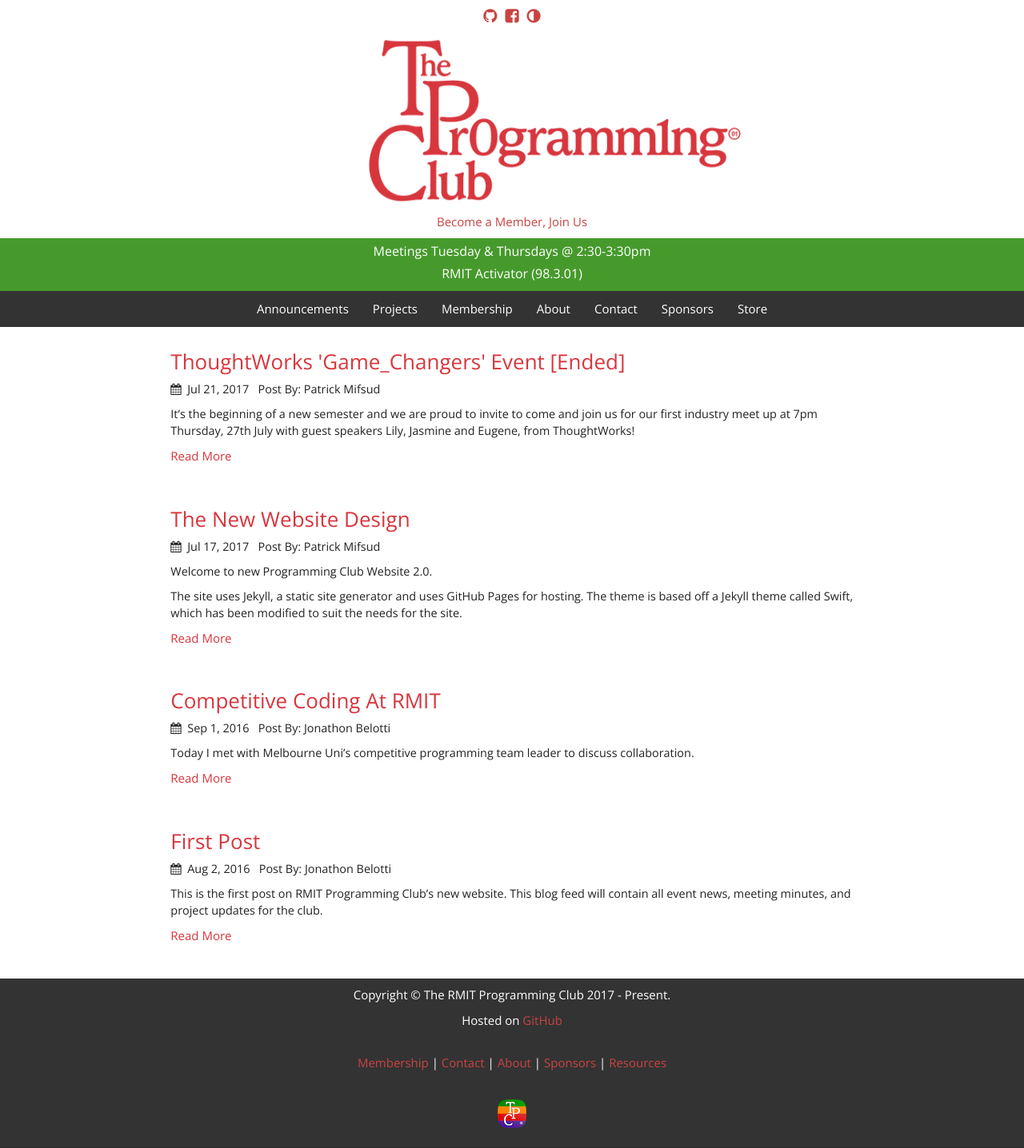
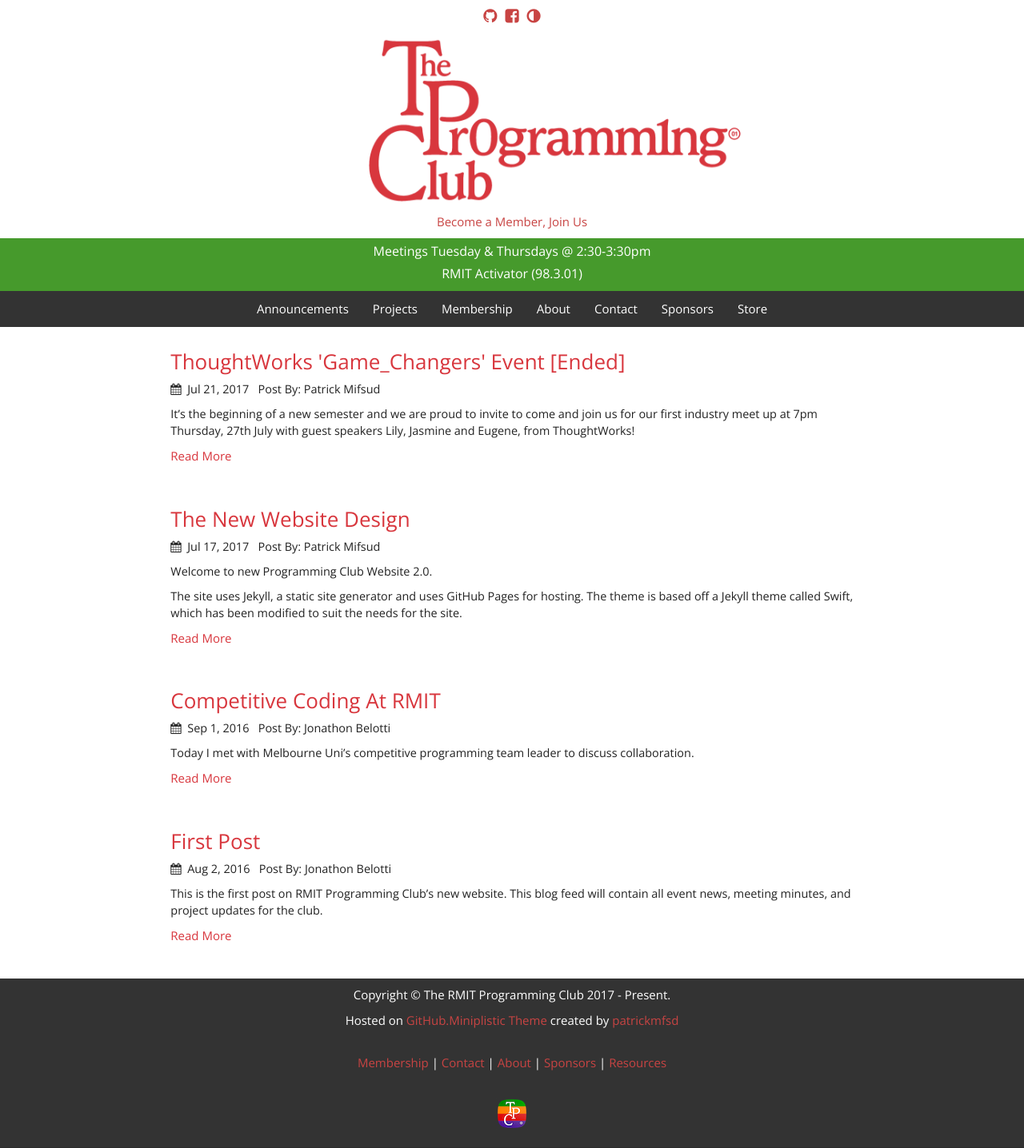
Before and after one commit to rmit-programming-club/rmit-programming-club.github.io, a Jekyll site: the page built from index.html, in a window 1280 px wide. Shown: the whole page at 80% size. Built offline with Jekyll 4.4.1, drawn with Linux system fonts in a browser that asks for light colours; nearby versions of some CDN libraries.

Commit message:
Updated Footer

```diff
--- a/_includes/footer.html
+++ b/_includes/footer.html
@@ -2,7 +2,7 @@
 <div class="row footer navbar-static">
     <div class="col-md-12">
 		<p>Copyright &copy; {{ site.title }} 2017 - Present.</p>
-		<p>Hosted on <a href="https://github.com/rmit-programming-club/rmit-programming-club.github.io">GitHub</a></p>
+		<p>Hosted on <a href="https://github.com/rmit-programming-club/rmit-programming-club.github.io">GitHub.</a><a href="https://github.com/patrickmfsd/Miniplistic">Miniplistic Theme</a> created by <a href="https://github.com/patrickmfsd">patrickmfsd</a></p>
 		<br>
 		<p>
 			<a href="https://rusu.rmit.edu.au/Clubs/programming" target="_blank">Membership</a> | <a href="/contact">Contact</a> | <a href="/about">About</a> | <a href="/sponsors">Sponsors</a> | <a href="/resources">Resources</a>
```
